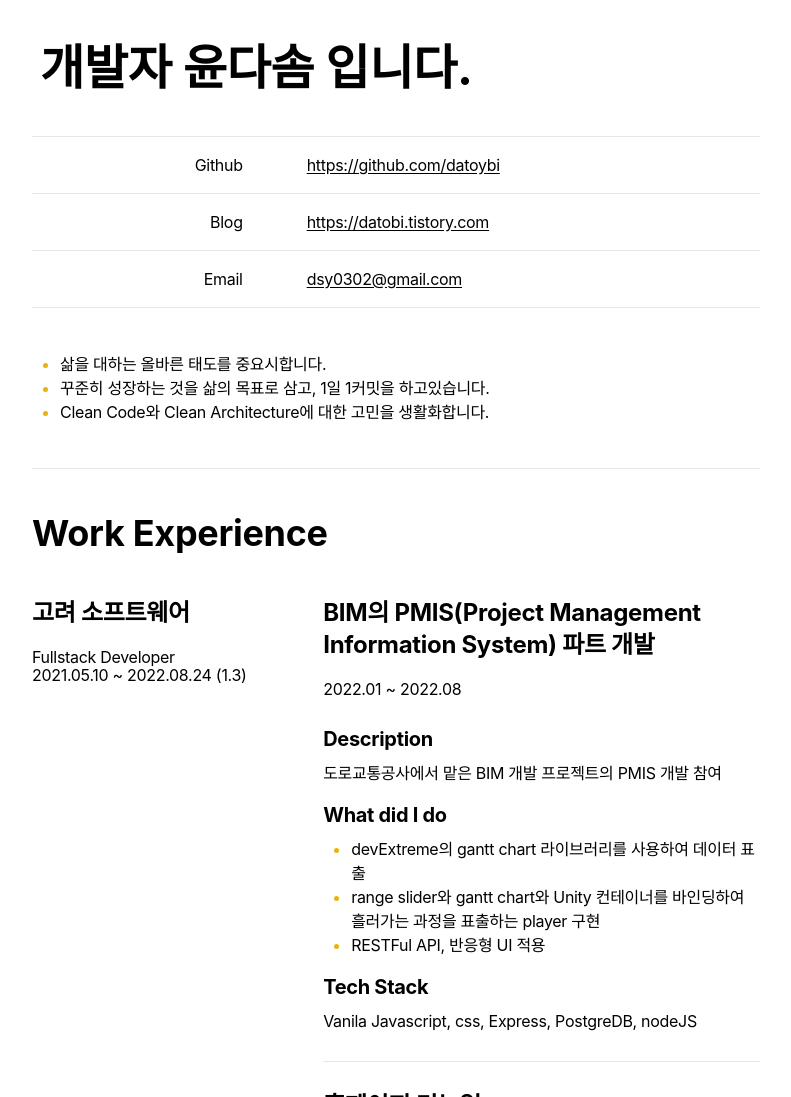
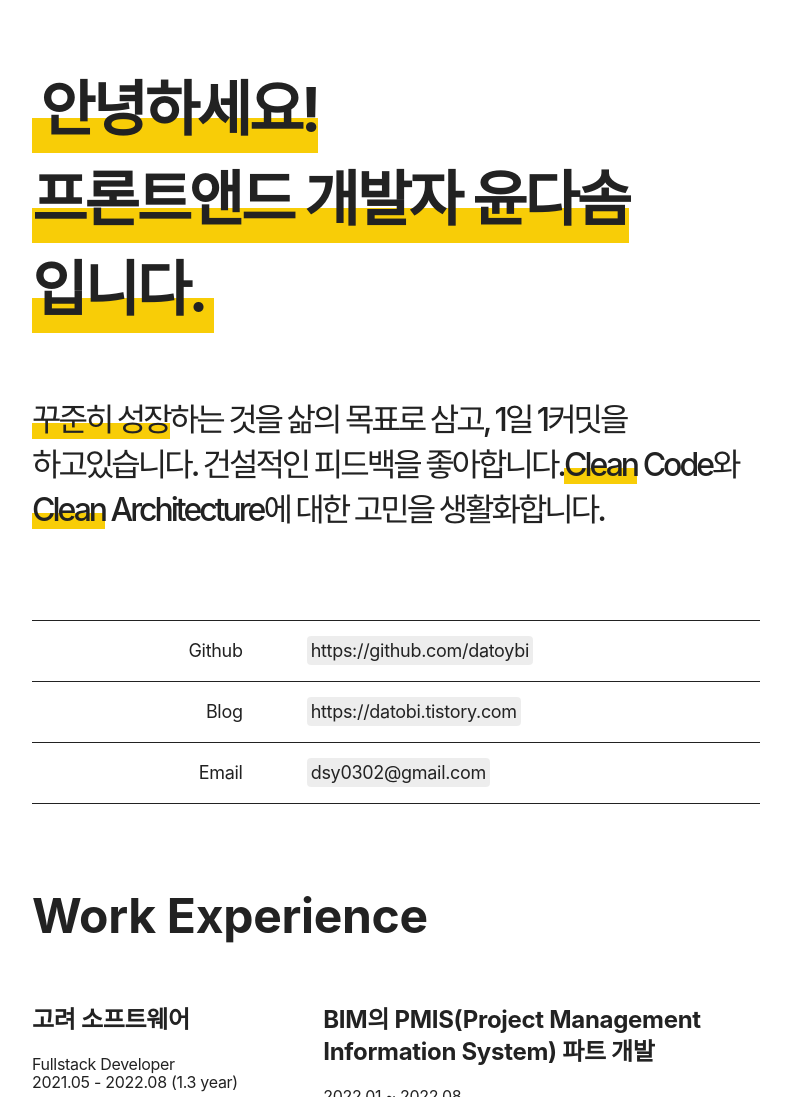
Before and after one commit to datoybi/portfolio, a website with bundled scripts: page src/index.html in a window 1280 px wide. Shown: the top 1097 px of the page, without its empty margins (244-1035 px from the left). Built offline with nearby package versions, Linux system fonts and the light colour scheme.

Commit message:
디자인 작업 및 내용 수정

```diff
--- a/src/components/AboutMe.js
+++ b/src/components/AboutMe.js
@@ -4,16 +4,12 @@ export function AboutMe({ $app, initialState }) {
 
   this.render = () => {
     let htmlString = this.$target.innerHTML;
-    htmlString += `<section class=" border-b">
-    	<ul class="ml-7 mb-11 tracking-tight marker:text-yellow-500 list-disc text-base">
-    		${this.state.reduce((acc, element) => acc + `<li>${element}</li>`, "")}
-    	</ul>
-    </section>`;
+    htmlString += `<section class="pt-16">
+			<p class="mb-11 big-paragraph">
+				${this.state}
+			</p>
+		</section>`;
     this.$target.innerHTML = htmlString;
-  };
-
-  this.setState = (newState) => {
-    this.state = newState;
   };
 
   this.render();
--- a/src/components/App.js
+++ b/src/components/App.js
@@ -2,10 +2,13 @@ import { Contacts } from "./Contacts.js";
 import { AboutMe } from "./AboutMe.js";
 import { Projects } from "./Projects.js";
 import { Others } from "./Others.js";
+import { Title } from "./Title.js";
 
 export function App({ $app, initialState }) {
   this.state = initialState;
 
+  this.title = new Title({ $app, initialState: this.state.name });
+  this.aboutMe = new AboutMe({ $app, initialState: this.state.aboutMe });
   this.contacts = new Contacts({
     $app,
     initialState: {
@@ -13,8 +16,6 @@ export function App({ $app, initialState }) {
       contacts: this.state.contacts,
     },
   });
-
-  this.aboutMe = new AboutMe({ $app, initialState: this.state.aboutMe });
   this.projects = new Projects({ $app, initialState: this.state.projects });
   this.others = new Others({ $app, initialState: this.state.others });
 
--- a/src/components/Contacts.js
+++ b/src/components/Contacts.js
@@ -1,25 +1,21 @@
 export function Contacts({ $app, initialState }) {
   this.state = initialState;
+  this.$target = $app.querySelector("article");
 
   this.render = () => {
-    $app.innerHTML = `<article>
-		<section class="pt-11">
-			<h1 class="text-5xl font-bold inline p-2 highlight">개발자 ${
-        this.state.name
-      } 입니다.</h1>
-			<table class="min-w-full mt-11 mb-11 table-auto">
+    let htmlString = this.$target.innerHTML;
+    htmlString += `
+		<section class="pt-11 pb-11">
+			<table class="min-w-full  table-auto">
 				<tbody>
 					${this.state.contacts.reduce((acc, contact) => {
             const key = Object.getOwnPropertyNames(contact);
             return (
               acc +
-              `<tr class="border-y">
-								<td class="px-8 w-1/3 py-4 text-right">${key}</td>
-								<td class="px-8 w-2/3">
-								<a
-									href="#"
-									>${contact[key]}</a
-								>
+              `<tr class="border-y border-gray-400	">
+								<td class="px-8 w-1/3 py-4 text-right text-lg">${key}</td>
+								<td class="px-8 w-2/3 text-lg">
+								<a href="${contact[key]}">${contact[key]}</a>
 								</td>
 							</tr>
 						`
@@ -28,11 +24,7 @@ export function Contacts({ $app, initialState }) {
 				</tbody>
 			</table>
 		</section>`;
-  };
-
-  this.setState = (newState) => {
-    this.state = newState;
-    this.render();
+    this.$target.innerHTML = htmlString;
   };
 
   this.render();
--- a/src/components/Others.js
+++ b/src/components/Others.js
@@ -5,14 +5,14 @@ export function Others({ $app, initialState }) {
   this.render = () => {
     let htmlString = this.$target.innerHTML;
     htmlString += `<section class="pt-11">
-			<h1 class="text-4xl font-bold mb-11">Other Experience</h1>
+			<h1 class="text-5xl font-bold mb-11">Other Experience</h1>
 			${this.state.reduce(
         (acc, element, i) =>
           acc +
           `<div class="pb-7 ${i === this.state.length - 1 ? `` : "border-b"}">
 						<h2 class="text-2xl font-bold mb-4 pt-7">${element.title}</h2>
-						<span>${element.subTitle}</span>
-						<span class="mb-6">${element.date}</span>
+						<p>${element.subTitle}</p>
+						<p class="mb-6">${element.date}</p>
 						<p>${element.description}</p>
 					</div>`,
         ""
--- a/src/components/Projects.js
+++ b/src/components/Projects.js
@@ -6,15 +6,15 @@ export function Projects({ $app, initialState }) {
     let htmlString = this.$target.innerHTML;
 
     htmlString += `<section class="pt-11">
-		<h1 class="text-4xl font-bold mb-11">Work Experience</h1>
+		<h1 class="text-5xl font-bold pb-16">Work Experience</h1>
 		${this.state.reduce(
       (outerAcc, outerEl) =>
         outerAcc +
         `<div class="flex border-b">
 						<div class="w-2/5">
 							<h2 class="text-2xl font-bold mb-4">${outerEl.company}</h2>
-							<span>${outerEl.position}</span>
-							<span class="-mt-1.5">${outerEl.date}</span>
+							<p>${outerEl.position}</p>
+							<p class="-mt-1.5">${outerEl.date}</p>
 						</div>
 						<div class="w-3/5 pb-7">
 						${outerEl.projects.reduce(
@@ -24,15 +24,15 @@ export function Projects({ $app, initialState }) {
 										<div class="pb-7 ${i === outerEl.projects.length - 1 ? "" : "border-b"}">
 										<h2 class="text-2xl font-bold mb-4
 											${i === 0 ? `` : `pt-7`}">${innerEl.title}</h2>
-											<span class="mb-6">${innerEl.date}</span>
+											<p class="mb-6">${innerEl.date}</p>
 											<h3 class="text-xl font-bold mb-2">Description</h3>
-											<span class="mb-4">${innerEl.description}</span>
+											<p class="mb-4">${innerEl.description}</p>
 											<h3 class="text-xl font-bold mb-2">What did I do</h3>
 											<ul class="ml-7 mb-4 tracking-tight marker:text-yellow-500 list-disc">
 												${innerEl.todo.reduce((todoAcc, todo) => todoAcc + `<li>${todo}</li>`, "")}
 											</ul>
 											<h3 class="text-xl font-bold mb-2">Tech Stack</h3>
-											<span>${innerEl.stack}</span>
+											<p>${innerEl.stack}</p>
 										</div>
 								`,
               ""
@@ -47,10 +47,5 @@ export function Projects({ $app, initialState }) {
     this.$target.innerHTML = htmlString;
   };
 
-  this.setState = (newState) => {
-    this.state = newState;
-    this.render();
-  };
-
   this.render();
 }
--- /dev/null
+++ b/src/components/Title.js
@@ -0,0 +1,13 @@
+export function Title({ $app, initialState }) {
+  this.state = initialState;
+  this.render = () => {
+    $app.innerHTML = `
+		<article>
+			<section class="pt-16">
+				<h1 class="text-6xl font-bold inline p-2 highlight leading-normal tracking-[-3px]">안녕하세요!<br>프론트앤드 개발자 ${this.state} 입니다.</h1>
+			</section>
+		</article>`;
+  };
+
+  this.render();
+}
--- a/src/data.json
+++ b/src/data.json
@@ -5,16 +5,12 @@
     { "Blog": "https://datobi.tistory.com" },
     { "Email": "dsy0302@gmail.com" }
   ],
-  "aboutMe": [
-    "삶을 대하는 올바른 태도를 중요시합니다.",
-    "꾸준히 성장하는 것을 삶의 목표로 삼고, 1일 1커밋을 하고있습니다.",
-    "Clean Code와 Clean Architecture에 대한 고민을 생활화합니다."
-  ],
+  "aboutMe": "<span class='highlight'>꾸준히 성장</span>하는 것을 삶의 목표로 삼고, 1일 1커밋을 하고있습니다. 건설적인 피드백을 좋아합니다.<span class='inline-block highlight'>Clean</span> Code와 <span class='highlight'>Clean</span> Architecture에 대한 고민을 생활화합니다.",
   "projects": [
     {
       "company": "고려 소프트웨어",
       "position": "Fullstack Developer",
-      "date": "2021.05.10 ~ 2022.08.24 (1.3)",
+      "date": "2021.05 - 2022.08 <span class='badge'>(1.3 year)</span>",
       "projects": [
         {
           "title": "BIM의 PMIS(Project Management Information System) 파트 개발",
--- a/src/index.html
+++ b/src/index.html
@@ -6,11 +6,10 @@
     <link href="../dist/output.css" rel="stylesheet" />
     <script type="module" src="./index.js"></script>
   </head>
-  <!-- <body class="font-sans"> -->
   <body class="font-body">
     <!-- <header>해달</header> -->
     <main
-      class="container max-w-45.5 mx-auto selection:bg-yellow-300 break-words"
+      class="container max-w-45.5 mx-auto selection:bg-selection break-words"
       id="App"
     ></main>
   </body>
--- a/src/index.js
+++ b/src/index.js
@@ -9,7 +9,3 @@ const initialState = await fetch("./data.json")
   });
 
 new App({ $app, initialState });
-
-window.onload = () => {
-  console.log("열리 ");
-};
--- a/src/input.css
+++ b/src/input.css
@@ -5,29 +5,58 @@
 
 @layer components {
   body {
-    @apply tracking-body;
-  }
-  span {
-    @apply block;
+    word-break: keep-all;
+    font-family: Pretendard, -apple-system, BlinkMacSystemFont, Bazier Square,
+      Noto Sans KR, Segoe UI, Apple SD Gothic Neo, Roboto, Helvetica Neue, Arial,
+      sans-serif, Apple Color Emoji, Segoe UI Emoji, Segoe UI Symbol,
+      Noto Color Emoji;
+    letter-spacing: -0.3px;
+    color: #222;
   }
   a {
-    @apply underline underline-offset-2 hover:text-yellow-500 duration-300;
+    @apply bg-link rounded p-1 hover:underline underline-offset-2;
   }
+
+  @keyframes highlight-animation {
+    0% {
+      background-size: 0% 100%;
+    }
+    100% {
+      background-size: 100% 100%;
+    }
+  }
+
+  .badge {
+    @apply bg-link rounded p-1;
+  }
+
   .highlight {
-    /* line-height: 1.2 !important;
-    font-family: -apple-system, BlinkMacSystemFont, "Segoe UI", Helvetica,
-      "Apple Color Emoji", Arial, sans-serif, "Segoe UI Emoji",
-      "Segoe UI Symbol";
-    font-size: 3em !important;
-    font-weight: 700 !important; */
+    background-image: linear-gradient(transparent 60%, #f8cd07 40%);
+    background-repeat: no-repeat;
+    background-size: 0% 100%;
+    animation: 0.5s linear highlight-animation;
+    animation-iteration-count: 1;
+    animation-fill-mode: both;
+    transition: background-size 0.8s;
+  }
+
+  .highlight-hover {
     background-image: linear-gradient(transparent 60%, #f8cd07 40%);
     background-repeat: no-repeat;
     background-size: 0% 100%;
     transition: background-size 0.8s;
-    color: #000;
-    /* background-size: 100% 100%; */
   }
-  .highlight:hover {
+
+  .highlight-hover:hover {
     background-size: 100% 100%;
   }
+
+  .big-paragraph {
+    font-size: 2rem;
+    line-height: 1.4;
+    font-weight: 500;
+    margin: 0 0 1rem;
+    letter-spacing: -3px;
+    color: #222;
+  }
 }
--- a/tailwind.config.js
+++ b/tailwind.config.js
@@ -2,17 +2,12 @@
 module.exports = {
   content: ["./src/**/*.{html,js}"],
   theme: {
+    colors: {
+      selection: "rgba(255, 235, 60, 0.3);",
+      link: "rgba(0,0,0,0.07);",
+    },
     maxWidth: {
       45.5: "45.5rem",
-    },
-    wordBreak: {
-      body: "keep-all",
-    },
-    letterSpacing: {
-      body: "-.3px",
-    },
-    color: {
-      body: "#222",
     },
     extend: {
       fontFamily: {
```
Also changed, not shown: dist/output.css.
